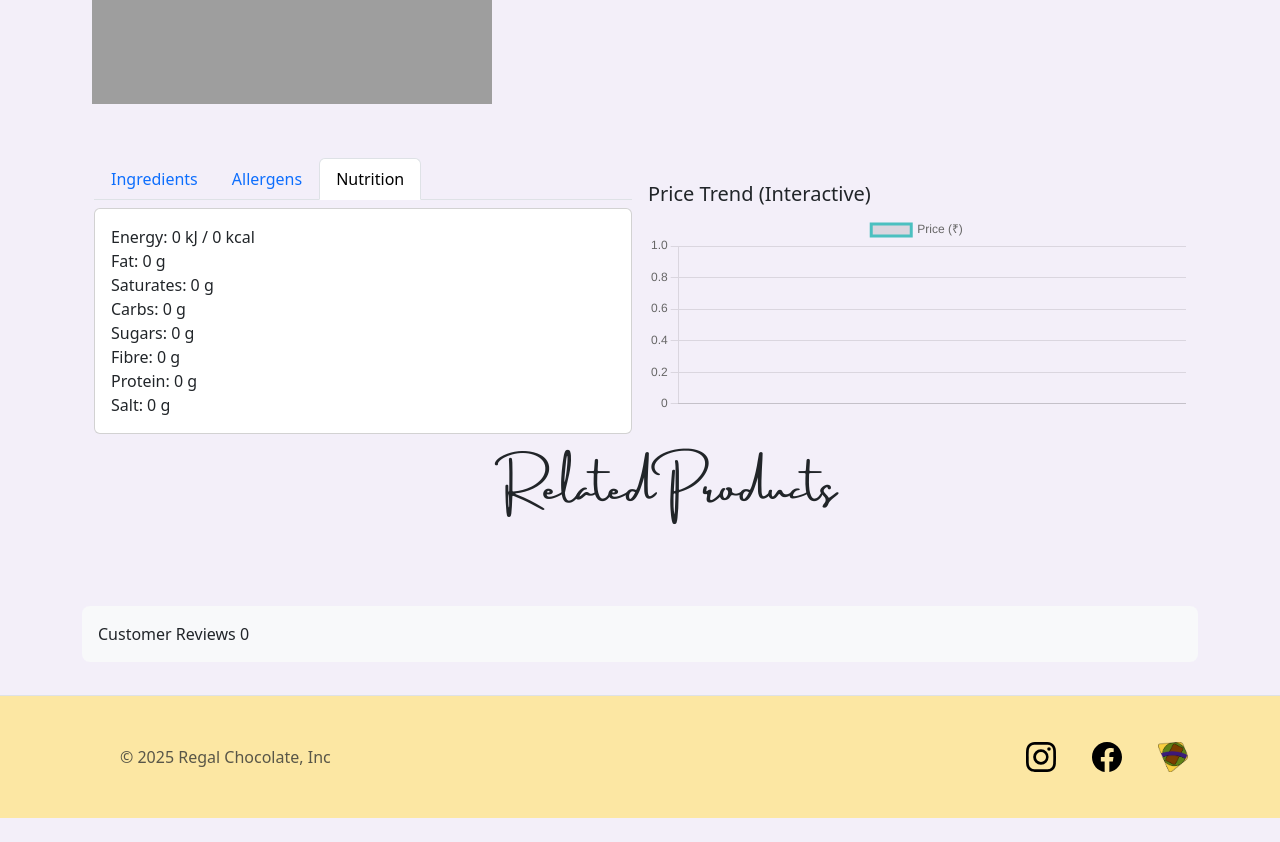
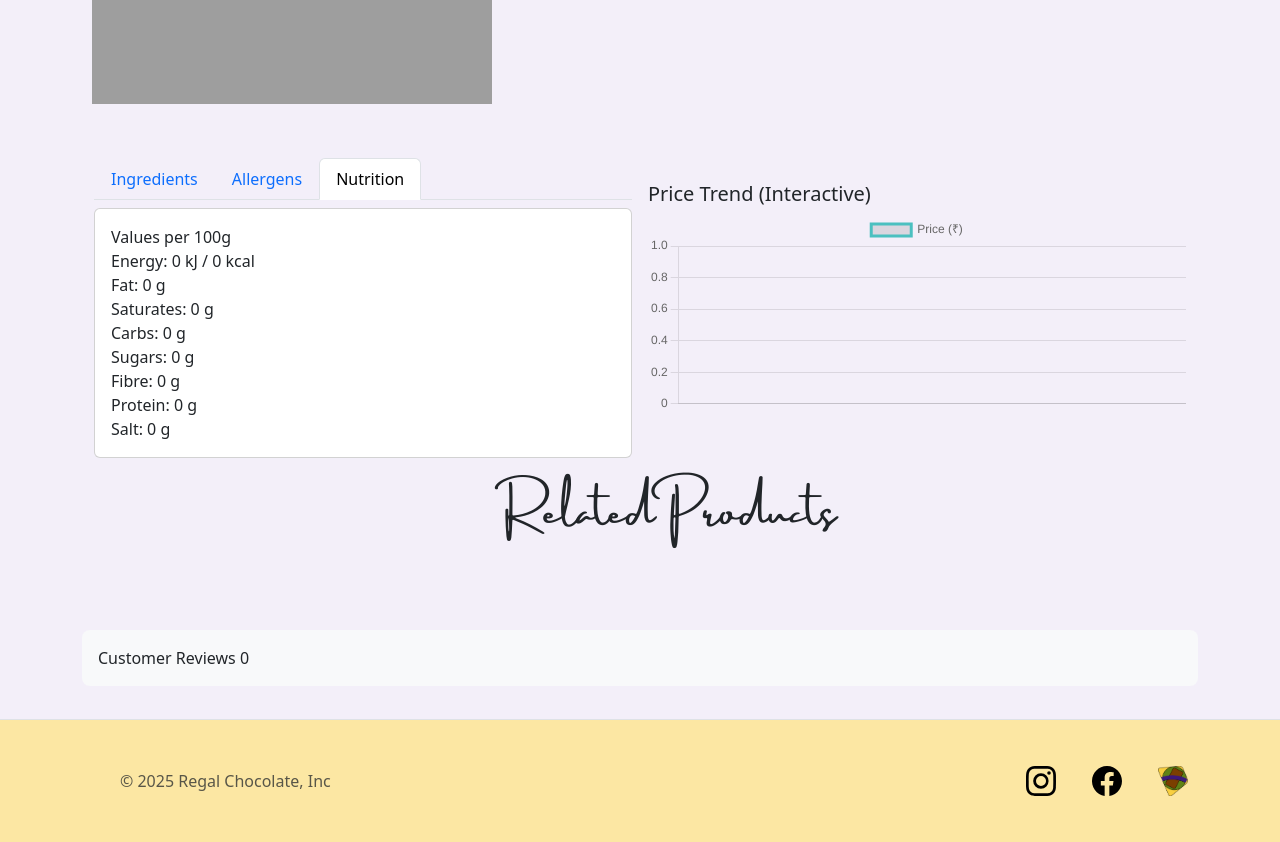
Before and after one commit to fjye1/chocolate_website, a Flask app: template templates/Product/product_details.html in a window 1280 px wide, after a click on "Nutrition". Shown: the part 480-1322 px from the top of the page. Before the commit the page ends 1298 px from the top, so only its background shows below. Run offline with Flask 3, Linux system fonts and the light colour scheme; the template is opened without the code that fills it: values that come from a table or form of the project are taken from there, others are empty; data comes from the database, SQL or seed files in the repository; some libraries are stand-ins or nearby versions; grey boxes are pictures that could not be loaded.

Commit message:
specify nutritional values are per 100g

```diff
--- a/templates/Product/product_details.html
+++ b/templates/Product/product_details.html
@@ -198,6 +198,7 @@
                         </div>
                         <div class="tab-pane fade" id="nutrition" role="tabpanel" aria-labelledby="nutrition-tab">
                             <ul class="list-unstyled mb-0">
+                                <li>Values per 100g</li>
                                 <li>Energy: {{ product.energy_kj or 0 }} kJ / {{ product.energy_kcal or 0 }} kcal</li>
                                 <li>Fat: {{ product.fat_g or 0 }} g</li>
                                 <li>Saturates: {{ product.saturates_g or 0 }} g</li>
@@ -359,3 +360,5 @@
 
         </script>
         {% endblock %}
+    </div>
+</div>
```
